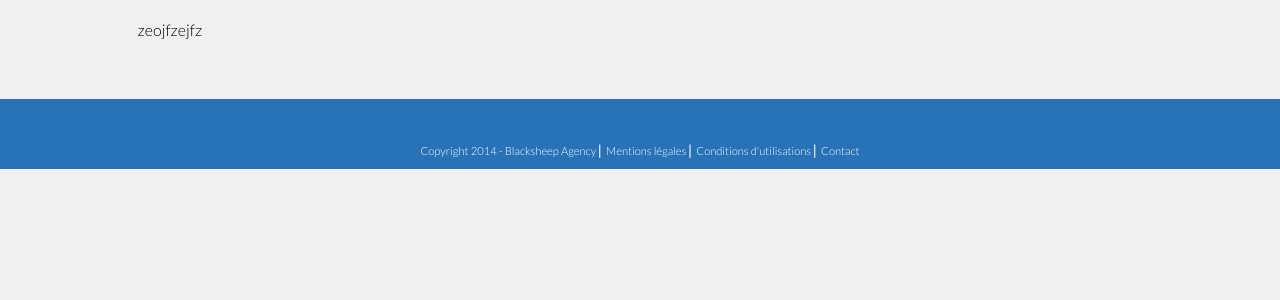
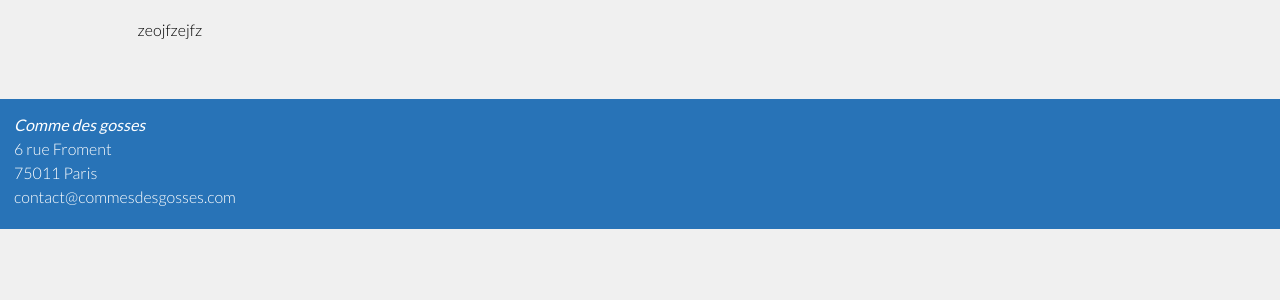
Before and after one commit to BlackSheepAgency/BlackSheep, a CakePHP app: the page made by app/View/Cap/test.ctp in a window 1280 px wide. Shown: the part 130-430 px from the top of the page. Run offline with PHP 8.4 and a stand-in for CakePHP, Linux system fonts and the light colour scheme; the template is opened without the code that fills it, so the values that code supplies are empty; some libraries are stand-ins or nearby versions.

Commit message:
push avant qu'on se barre :D

```diff
--- a/app/View/Layouts/default.ctp
+++ b/app/View/Layouts/default.ctp
@@ -48,8 +48,19 @@ $cakeVersion = __d('cake_dev', 'CakePHP %s', Configure::version())
 		</div>
 
 		<footer id="footer">
-			<div class="mentions">
-				Copyright 2014 - Blacksheep Agency ⎢ Mentions légales ⎢ Conditions d'utilisations ⎢ Contact
+			<div class="wrapper-footer">
+				<div class="bloc-footer-g">
+					<span class="name">Comme des gosses</span><br/>
+					6 rue Froment<br/>
+					75011 Paris<br/>
+					<a href="mailto:contact@commedesgosses.com">contact@commesdesgosses.com</a>
+				</div>
+				<div class="bloc-footer-m">
+
+				</div>
+				<div class="bloc-footer-d">
+
+				</div>
 			</div>
 		</footer>
 
--- a/app/webroot/css/index.css
+++ b/app/webroot/css/index.css
@@ -29,13 +29,62 @@ header {
 
 /* line 39, ../sass/index.scss */
 footer {
-  height: 70px;
-  text-align: center;
+  height: 130px;
   background-color: #2873b7;
   margin-top: 40px;
+  position: relative;
+  width: 100%;
+  color: #fff;
+  font-family: 'Lato';
+  font-weight: 300;
+  line-height: 1.5;
+  font-size: 0.3;
+}
+/* line 51, ../sass/index.scss */
+footer a {
+  text-decoration: none;
+  color: #fff;
 }
 
-/* line 46, ../sass/index.scss */
+/* line 57, ../sass/index.scss */
+.wrapper-footer {
+  position: relative;
+  width: 75%;
+  display: inline-block;
+  margin: auto;
+}
+
+/* line 64, ../sass/index.scss */
+.bloc-footer-g {
+  width: 33%;
+  padding: 14px;
+  display: block;
+  position: relative;
+}
+
+/* line 71, ../sass/index.scss */
+.bloc-footer-m {
+  width: 33%;
+  text-align: center;
+  display: block;
+  position: relative;
+}
+
+/* line 78, ../sass/index.scss */
+.bloc-footer-d {
+  width: 33%;
+  text-align: right;
+  display: block;
+  position: relative;
+}
+
+/* line 85, ../sass/index.scss */
+.name {
+  font-weight: 400;
+  font-style: italic;
+}
+
+/* line 92, ../sass/index.scss */
 #logo {
   width: 150px;
   height: 130px;
@@ -44,49 +93,49 @@ footer {
   display: block;
 }
 
-/* line 54, ../sass/index.scss */
+/* line 100, ../sass/index.scss */
 #content {
   width: 78.5%;
   margin: 0 auto;
   padding: 20px 0 20px 0;
 }
 
-/* line 60, ../sass/index.scss */
+/* line 106, ../sass/index.scss */
 .cap {
   text-align: center;
 }
 
-/* line 64, ../sass/index.scss */
+/* line 110, ../sass/index.scss */
 .red {
   color: red;
 }
 
-/* line 67, ../sass/index.scss */
+/* line 113, ../sass/index.scss */
 .green {
   color: green;
 }
 
-/* line 71, ../sass/index.scss */
+/* line 117, ../sass/index.scss */
 .orange {
   color: #ef9d33;
 }
 
-/* line 75, ../sass/index.scss */
+/* line 121, ../sass/index.scss */
 .valid-cap {
   margin-top: 25px;
 }
 
-/* line 79, ../sass/index.scss */
+/* line 125, ../sass/index.scss */
 .pas-cap {
   text-align: right;
 }
 
-/* line 83, ../sass/index.scss */
+/* line 129, ../sass/index.scss */
 .publish {
   text-align: left;
 }
 
-/* line 87, ../sass/index.scss */
+/* line 133, ../sass/index.scss */
 .publications {
   text-align: left;
   width: 800px;
@@ -94,23 +143,23 @@ footer {
   margin-top: 20px;
 }
 
-/* line 94, ../sass/index.scss */
+/* line 140, ../sass/index.scss */
 .publication_picture, .publication_txt {
   display: inline-block;
   vertical-align: top;
 }
 
-/* line 99, ../sass/index.scss */
+/* line 145, ../sass/index.scss */
 .publication_txt {
   margin-left: 15px;
 }
 
-/* line 103, ../sass/index.scss */
+/* line 149, ../sass/index.scss */
 .publication_pseudo {
   font-weight: bold;
 }
 
-/* line 107, ../sass/index.scss */
+/* line 153, ../sass/index.scss */
 .pop-up {
   width: 400px;
   background-color: #eee;
@@ -125,50 +174,50 @@ footer {
   margin-top: -200px;
   margin-left: -200px;
 }
-/* line 122, ../sass/index.scss */
+/* line 168, ../sass/index.scss */
 .pop-up.pop-up-publish form {
   border: 1px solid black;
 }
-/* line 127, ../sass/index.scss */
+/* line 173, ../sass/index.scss */
 .pop-up form {
   padding: 10px;
   margin-top: 10px;
 }
-/* line 131, ../sass/index.scss */
+/* line 177, ../sass/index.scss */
 .pop-up input {
   margin-bottom: 10px;
   /*font-style: italic;*/
   text-align: center;
 }
-/* line 136, ../sass/index.scss */
+/* line 182, ../sass/index.scss */
 .pop-up label {
   width: 100px;
 }
 
-/* line 142, ../sass/index.scss */
+/* line 188, ../sass/index.scss */
 .style_input {
   text-align: left;
   margin-top: 10px;
 }
-/* line 146, ../sass/index.scss */
+/* line 192, ../sass/index.scss */
 .style_input.style_input_submit {
   text-align: center;
 }
-/* line 150, ../sass/index.scss */
+/* line 196, ../sass/index.scss */
 .style_input label, .style_input input[type=text] {
   width: 100px;
   display: inline-block;
   text-align: left;
   vertical-align: top;
 }
-/* line 156, ../sass/index.scss */
+/* line 202, ../sass/index.scss */
 .style_input input[type=text], .style_input textarea {
   width: 200px;
   padding: 8px 10px 8px 3px;
   font-size: 15px;
 }
 
-/* line 163, ../sass/index.scss */
+/* line 209, ../sass/index.scss */
 .close {
   position: absolute;
   right: 9px;
@@ -182,13 +231,13 @@ footer {
 }
 
 /*--------LANDING PAGE-------*/
-/* line 177, ../sass/index.scss */
+/* line 223, ../sass/index.scss */
 .wrapper {
   width: 501px;
   margin: auto;
 }
 
-/* line 182, ../sass/index.scss */
+/* line 228, ../sass/index.scss */
 h1 {
   font-family: 'Oswald';
   font-size: 2.42em;
@@ -199,7 +248,7 @@ h1 {
   text-align: center;
 }
 
-/* line 192, ../sass/index.scss */
+/* line 238, ../sass/index.scss */
 h2 {
   font-family: 'Oswald';
   font-size: 1.5em;
@@ -209,14 +258,14 @@ h2 {
   margin: 0;
 }
 
-/* line 201, ../sass/index.scss */
+/* line 247, ../sass/index.scss */
 .msg_reseaux {
   width: 50%;
   margin: auto;
   text-align: center;
   position: relative;
 }
-/* line 207, ../sass/index.scss */
+/* line 253, ../sass/index.scss */
 .msg_reseaux p {
   font-family: "Nothing You Could Do", cursive;
   font-size: 1.8em;
@@ -224,17 +273,17 @@ h2 {
   height: 50px;
 }
 
-/* line 215, ../sass/index.scss */
+/* line 261, ../sass/index.scss */
 .jaune {
   color: #f9e367;
 }
 
-/* line 219, ../sass/index.scss */
+/* line 265, ../sass/index.scss */
 .bleu {
   color: #a3d7dc;
 }
 
-/* line 223, ../sass/index.scss */
+/* line 269, ../sass/index.scss */
 .frame {
   height: auto;
   position: relative;
@@ -244,50 +293,50 @@ h2 {
   margin-bottom: 50px;
   border: solid 1px #ddd;
 }
-/* line 232, ../sass/index.scss */
+/* line 278, ../sass/index.scss */
 .frame p {
   font-family: 'Lato';
   line-height: 1.4;
   font-weight: 300;
 }
 
-/* line 239, ../sass/index.scss */
+/* line 285, ../sass/index.scss */
 .reseaux {
   margin: auto;
   width: 50%;
   text-align: center;
 }
-/* line 244, ../sass/index.scss */
+/* line 290, ../sass/index.scss */
 .reseaux ul {
   margin-top: 4em;
   padding: 0;
 }
-/* line 250, ../sass/index.scss */
+/* line 296, ../sass/index.scss */
 .reseaux li {
   display: inline-block;
   list-style: none;
   padding-right: 0.6em;
 }
-/* line 257, ../sass/index.scss */
+/* line 303, ../sass/index.scss */
 .reseaux p {
   font-family: "Nothing You Could Do", cursive;
   font-size: 1.8em;
 }
-/* line 262, ../sass/index.scss */
+/* line 308, ../sass/index.scss */
 .reseaux a#fb_icon {
   background-image: url("../img/fb_icon.png");
   width: 40px;
   height: 40px;
   display: block;
 }
-/* line 269, ../sass/index.scss */
+/* line 315, ../sass/index.scss */
 .reseaux a#twitter_icon {
   background-image: url("../img/twitter_icon.png");
   width: 40px;
   height: 40px;
   display: block;
 }
-/* line 276, ../sass/index.scss */
+/* line 322, ../sass/index.scss */
 .reseaux a#youtube_icon {
   background-image: url("../img/youtube_icon.png");
   width: 40px;
@@ -295,82 +344,64 @@ h2 {
   display: block;
 }
 
-/* line 284, ../sass/index.scss */
+/* line 330, ../sass/index.scss */
 .timer {
   position: relative;
   display: block;
   height: 100px;
 }
 
-/* line 290, ../sass/index.scss */
+/* line 336, ../sass/index.scss */
 #defaultCountdown span span:nth-child(1) span:first-child {
   border: solid 1px #2873b7;
 }
 
-/* line 293, ../sass/index.scss */
+/* line 339, ../sass/index.scss */
 #defaultCountdown span span:nth-child(2) span:first-child {
   border: solid 1px #8fc549;
 }
 
-/* line 296, ../sass/index.scss */
+/* line 342, ../sass/index.scss */
 #defaultCountdown span span:nth-child(3) span:first-child {
   border: solid 1px #ef9d33;
 }
 
-/* line 299, ../sass/index.scss */
+/* line 345, ../sass/index.scss */
 #defaultCountdown span span:nth-child(4) span:first-child {
   border: solid 1px #eb282e;
 }
 
-/* line 303, ../sass/index.scss */
+/* line 349, ../sass/index.scss */
 .countdown-period {
   color: white;
 }
 
-/* line 307, ../sass/index.scss */
+/* line 353, ../sass/index.scss */
 .lancement {
   color: #eb282e;
 }
 
-/* line 311, ../sass/index.scss */
+/* line 357, ../sass/index.scss */
 .nos {
   color: #ef9d33;
 }
 
-/* line 315, ../sass/index.scss */
+/* line 361, ../sass/index.scss */
 #defaultCountdown span span:nth-child(1) .countdown-period {
   background-color: #2873b7;
 }
 
-/* line 318, ../sass/index.scss */
+/* line 364, ../sass/index.scss */
 #defaultCountdown span span:nth-child(2) .countdown-period {
   background-color: #8fc549;
 }
 
-/* line 321, ../sass/index.scss */
+/* line 367, ../sass/index.scss */
 #defaultCountdown span span:nth-child(3) .countdown-period {
   background-color: #ef9d33;
 }
 
-/* line 324, ../sass/index.scss */
+/* line 370, ../sass/index.scss */
 #defaultCountdown span span:nth-child(4) .countdown-period {
   background-color: #eb282e;
 }
-
-/* line 328, ../sass/index.scss */
-.mentions {
-  width: 50%;
-  color: #fff;
-  font-family: 'Lato';
-  font-weight: 300;
-  text-align: center;
-  margin: auto;
-  font-size: 0.7em;
-  top: 45px;
-  position: relative;
-}
-/* line 339, ../sass/index.scss */
-.mentions a {
-  text-decoration: none;
-  color: #fff;
-}
--- a/app/webroot/sass/index.scss
+++ b/app/webroot/sass/index.scss
@@ -37,11 +37,57 @@ header {
 }
 
 footer {
-	height: 70px;
-	text-align: center;
+	height: 130px;
 	background-color: #2873b7;
 	margin-top:40px;
+	position:relative;
+	width:100%;
+	color:#fff;
+	font-family: 'Lato';
+	font-weight: 300;
+	line-height: 1.5;
+	font-size: 0.3;
+
+	a {
+		text-decoration: none;
+		color:#fff;
+	}
 }
+
+.wrapper-footer{
+	position:relative;
+	width:75%;
+	display:inline-block;
+	margin:auto;
+}
+
+.bloc-footer-g{
+	width:33%;
+	padding:14px;
+	display:block;
+	position:relative;
+}
+
+.bloc-footer-m{
+	width:33%;
+	text-align: center;
+	display:block;
+	position:relative;
+}
+
+.bloc-footer-d{
+	width:33%;
+	text-align: right;
+	display:block;
+	position:relative;
+}
+
+.name{
+	font-weight: 400;
+	font-style: italic;
+}
+
+
 
 #logo{
 	width:150px;
@@ -324,20 +370,3 @@ h2{
 #defaultCountdown span span:nth-child(4) .countdown-period {
 	background-color: $rouge;
 }
-
-.mentions{
-	width:50%;
-	color:#fff;
-	font-family: 'Lato';
-	font-weight: 300;
-	text-align: center;
-	margin:auto;
-	font-size: 0.7em;
-	top:45px;
-	position:relative;
-
-	a {
-		text-decoration: none;
-		color:#fff;
-	}
-}
```
